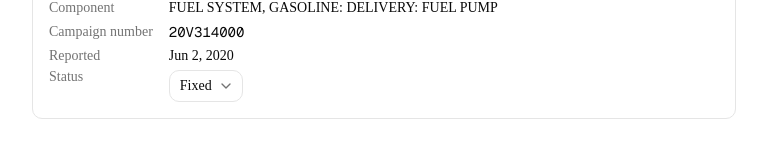
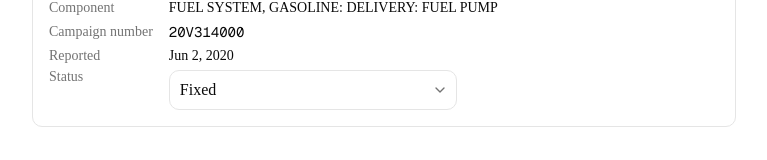
Before and after one commit to civdiv-devs/Recallr, a Next.js app: page /vehicles/1 in a window 1280 px wide. Shown: the part 502-662 px from the top of the page, without its empty margins (256-1023 px from the left). Built offline with nearby package versions, Linux system fonts and the light colour scheme.

Commit message:
feat: style recall progress control

```diff
--- a/src/components/recall-item.tsx
+++ b/src/components/recall-item.tsx
@@ -52,9 +52,11 @@ export function RecallItem({ recall }: { recall: Recall }) {
         <dt className="text-muted-foreground">Reported</dt>
         <dd>{reportedDate}</dd>
         <dt className="text-muted-foreground">
-          <Label htmlFor={progressSelectId}>Status</Label>
+          <Label htmlFor={progressSelectId} className="font-normal">
+            Status
+          </Label>
         </dt>
-        <dd>
+        <dd className="col-span-2 sm:col-span-1">
           <RecallProgressSelect
             id={progressSelectId}
             initialProgress={recall.userStatus}
--- a/src/components/recall-progress-select.tsx
+++ b/src/components/recall-progress-select.tsx
@@ -38,12 +38,15 @@ export function RecallProgressSelect({
         }
       }}
     >
-      <SelectTrigger id={id}>
+      <SelectTrigger
+        id={id}
+        className="w-full text-base data-[size=default]:h-10 sm:w-72"
+      >
         <SelectValue />
       </SelectTrigger>
       <SelectContent>
         {Object.entries(progressLabels).map(([value, label]) => (
-          <SelectItem key={value} value={value}>
+          <SelectItem key={value} value={value} className="py-2 text-base">
             {label}
           </SelectItem>
         ))}
```
